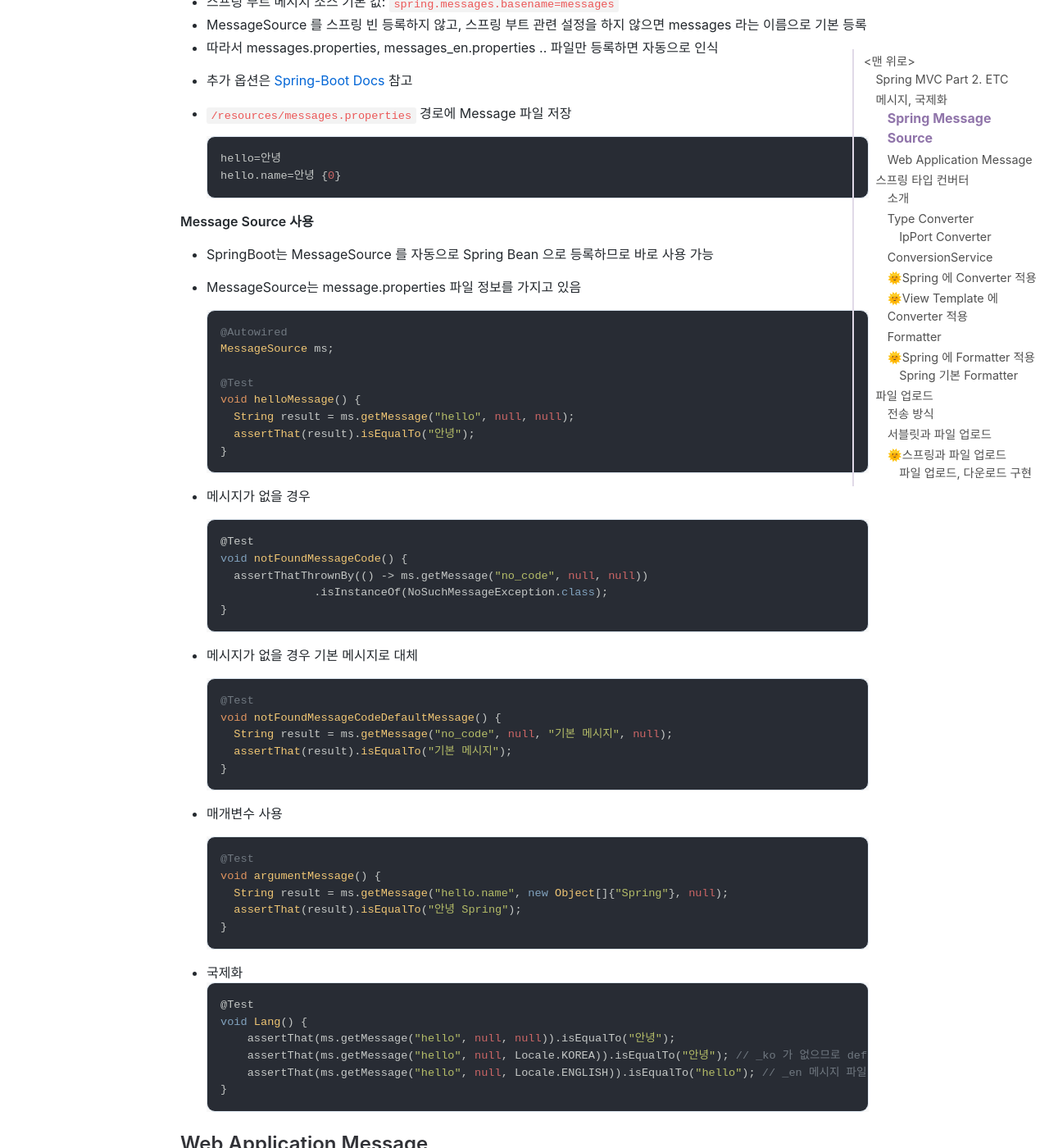
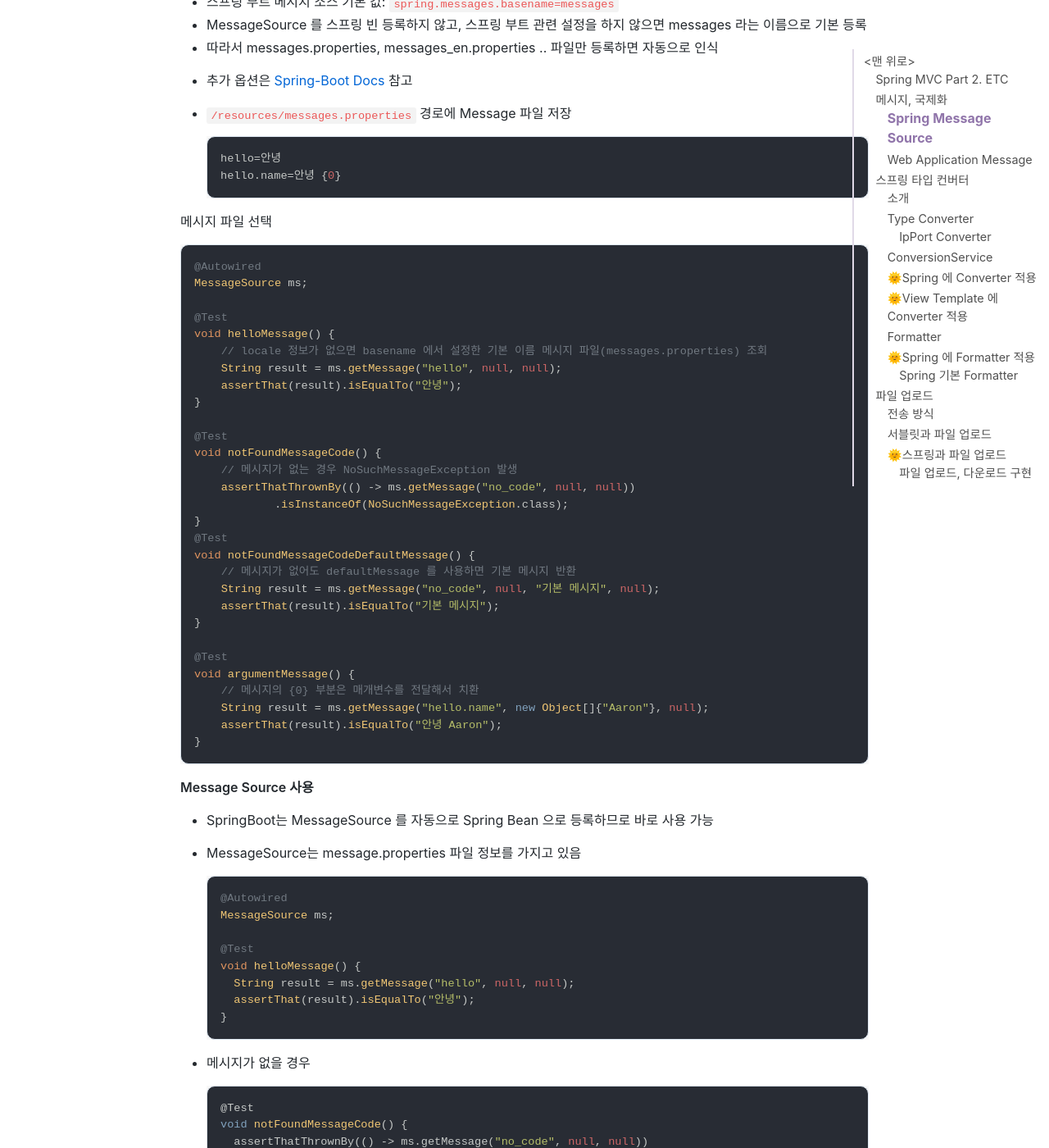
Before and after one commit to jihunparkme/jihunparkme.github.io, a Jekyll site: the page built from _posts/2021-10-12-Spring-MVC-Part2-Etc.md, in a window 1280 px wide and 1400 px high, scrolled down 2132 px. Shown: the whole window at 82% size. Built offline with Jekyll 4.4.1, drawn with Linux system fonts in a browser that asks for light colours; nearby versions of some CDN libraries; comment, search, counter and statistics services are not loaded; some of the changed text lies outside the part shown.

Commit message:
[Conquest of Spring] 메시지 파일 선택

````diff
--- a/_posts/2021-10-12-Spring-MVC-Part2-Etc.md
+++ b/_posts/2021-10-12-Spring-MVC-Part2-Etc.md
@@ -84,6 +84,46 @@ spring.messages.basename=messages,config.i18n.messages
   hello=안녕
   hello.name=안녕 {0}
   ```
+
+메시지 파일 선택
+
+```java
+@Autowired
+MessageSource ms;
+
+@Test
+void helloMessage() {
+    // locale 정보가 없으면 basename 에서 설정한 기본 이름 메시지 파일(messages.properties) 조회
+    String result = ms.getMessage("hello", null, null);
+    assertThat(result).isEqualTo("안녕");
+}
+
+@Test
+void notFoundMessageCode() {
+    // 메시지가 없는 경우 NoSuchMessageException 발생
+    assertThatThrownBy(() -> ms.getMessage("no_code", null, null))
+            .isInstanceOf(NoSuchMessageException.class);
+}
+@Test
+void notFoundMessageCodeDefaultMessage() {
+    // 메시지가 없어도 defaultMessage 를 사용하면 기본 메시지 반환
+    String result = ms.getMessage("no_code", null, "기본 메시지", null);
+    assertThat(result).isEqualTo("기본 메시지");
+}
+
+@Test
+void argumentMessage() {
+    // 메시지의 {0} 부분은 매개변수를 전달해서 치환
+    String result = ms.getMessage("hello.name", new Object[]{"Aaron"}, null);
+    assertThat(result).isEqualTo("안녕 Aaron");
+}
+```
+
+
+
+
+
+
 
 **Message Source 사용**
 
````
